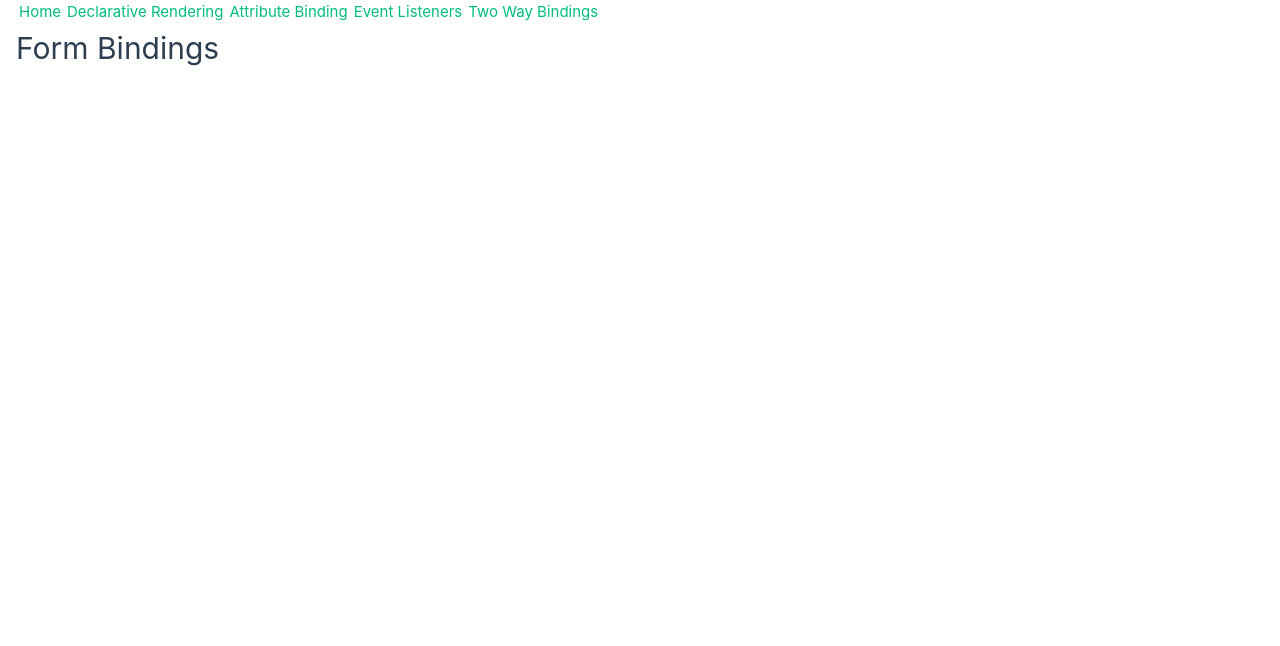
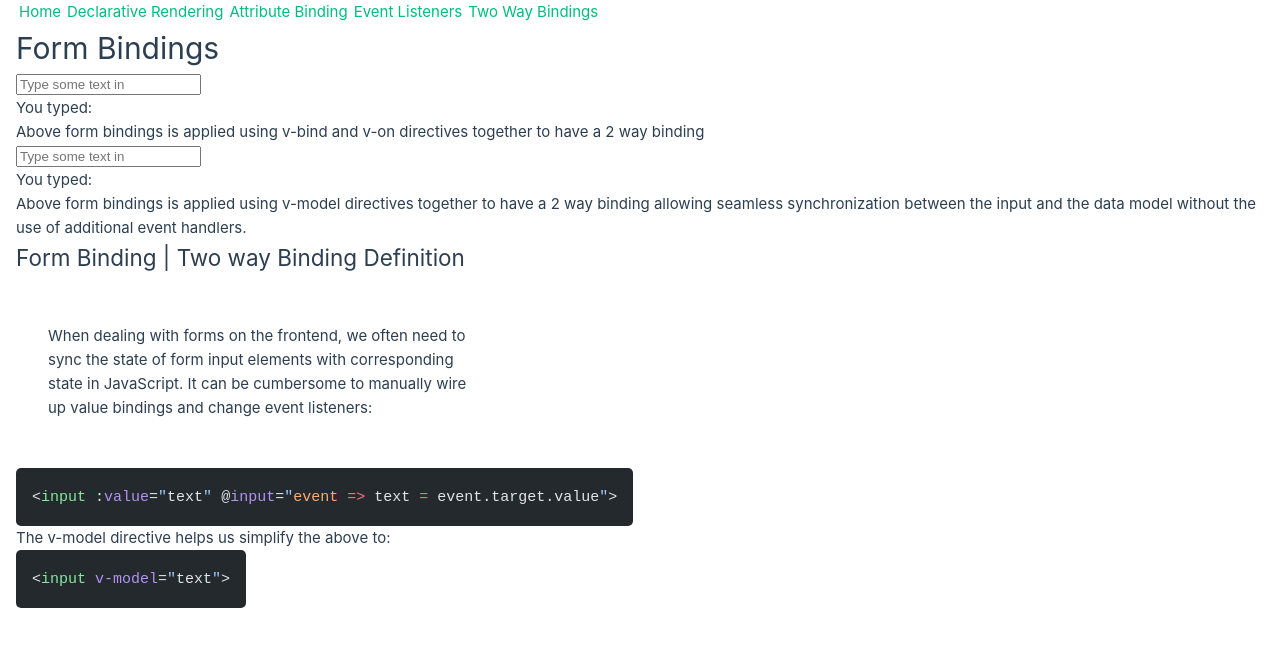
Before and after one commit to ShotGunShack/vue_composition_api_style, a Vue app: page /two-way-bindings in a window 1280 px wide. Shown: the top 646 px of the page. Built offline with nearby package versions, Linux system fonts and the light colour scheme.

Commit message:
form_bindings : implement the complex aproach of setting a 2 way binding and the shorthand approach + provide a definition with example

```diff
--- a/src/components/TwoWayBindings.vue
+++ b/src/components/TwoWayBindings.vue
@@ -1,3 +1,87 @@
 <template>
     <h1>Form Bindings</h1>
+
+    <input type="text" placeholder="Type some text in" v-bind:value="text" @input="updateText" />
+    <p>You typed: {{ text }}</p>
+
+    <p>Above form bindings is applied using v-bind and v-on directives together to have a 2 way binding</p>
+
+    <input type="text" placeholder="Type some text in" v-model="textModel" />
+    <p>You typed: {{ textModel }}</p>
+
+    <p>Above form bindings is applied using v-model directives together to have a 2 way binding allowing
+    seamless synchronization between the input and the data model without the use of additional event handlers.</p>
+
+    <h2>Form Binding | Two way Binding Definition</h2>
+    <p :id="desc">
+        When dealing with forms on the frontend, we often need to sync the state of form input elements with corresponding state in JavaScript.
+        It can be cumbersome to manually wire up value bindings and change event listeners:
+    </p>
+    <div class="code">
+        <code>
+            <span style="color:#E1E4E8;">&lt;</span>
+            <span style="color:#85E89D;">input</span>
+            <span style="color:#E1E4E8;">  :</span>
+            <span style="color:#B392F0;">value</span>
+            <span style="color:#E1E4E8;">=</span>
+            <span style="color:#9ECBFF;">"</span>
+            <span style="color:#E1E4E8;">text</span>
+            <span style="color:#9ECBFF;">"</span>
+            <span style="color:#E1E4E8;">  @</span>
+            <span style="color:#B392F0;">input</span>
+            <span style="color:#E1E4E8;">=</span>
+            <span style="color:#9ECBFF;">"</span>
+            <span style="color:#FFAB70;">event</span>
+            <span style="color:#F97583;"> =&gt;</span>
+            <span style="color:#E1E4E8;"> text </span>
+            <span style="color:#F97583;">=</span>
+            <span style="color:#E1E4E8;"> event.target.value</span>
+            <span style="color:#9ECBFF;">"</span>
+            <span style="color:#E1E4E8;">&gt;</span>
+        </code>
+    </div>
+
+    <p>The v-model directive helps us simplify the above to:</p>
+    <div class="code">
+        <code>
+            <span style="color:#E1E4E8;">&lt;</span>
+            <span style="color:#85E89D;">input</span>
+            <span style="color:#B392F0;"> v-model</span>
+            <span style="color:#E1E4E8;">=</span>
+            <span style="color:#9ECBFF;">"</span>
+            <span style="color:#E1E4E8;">text</span>
+            <span style="color:#9ECBFF;">"</span>
+            <span style="color:#E1E4E8;">&gt;</span>
+        </code>
+    </div>
+
 </template>
+
+<script setup>
+    import { ref } from 'vue';
+
+    const text = ref('');
+    const textModel = ref('');
+    const desc = ref('description');
+
+    function updateText(event) {
+        text.value = event.target.value;
+    }
+
+</script>
+
+<style>
+     #description {
+        max-width: 500px;
+        margin: 2rem 0;
+        padding: 1rem 2rem;
+    }
+
+    .code {
+        background-color: #24292e;
+        width: fit-content;
+        padding: 1rem;
+        border-radius: 5px;
+    }
+
+</style>
```
